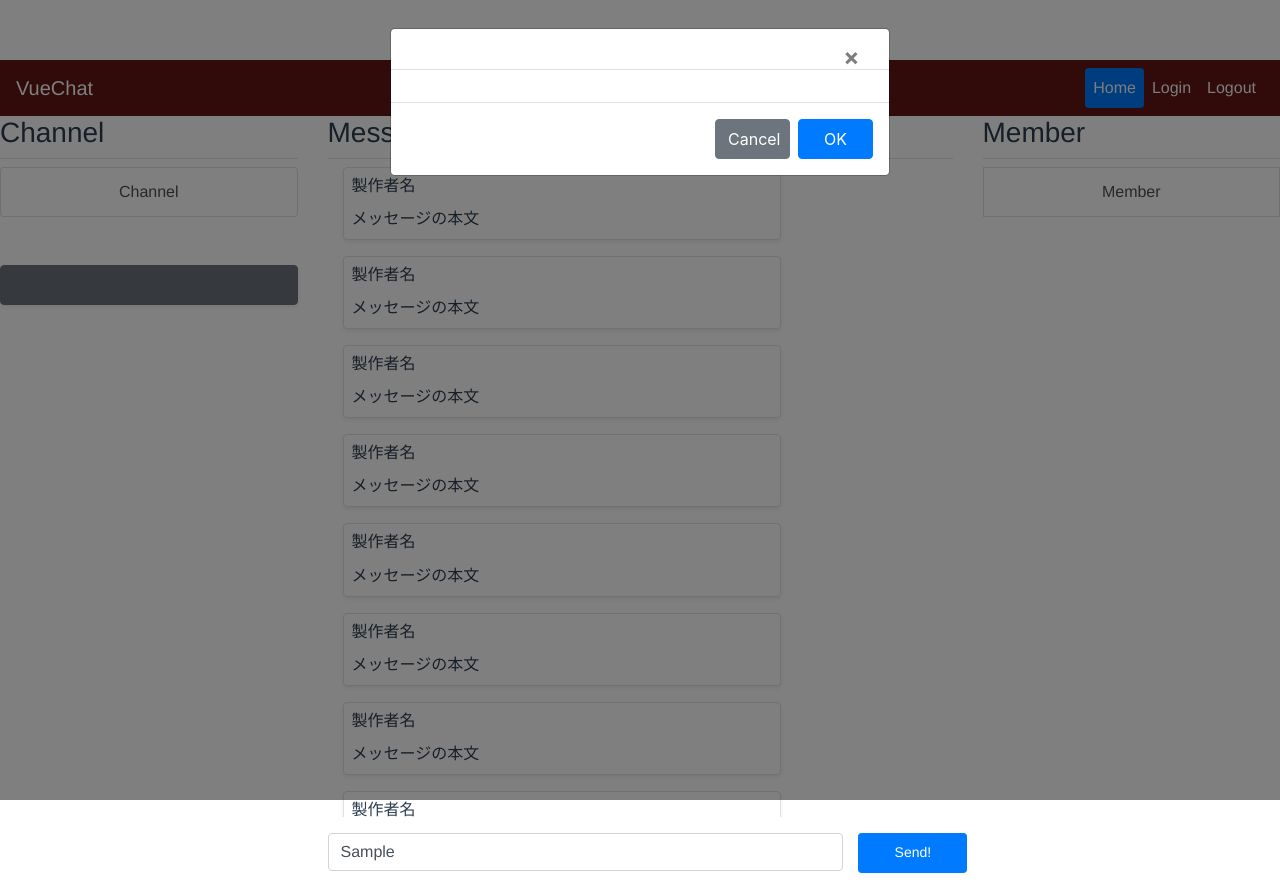
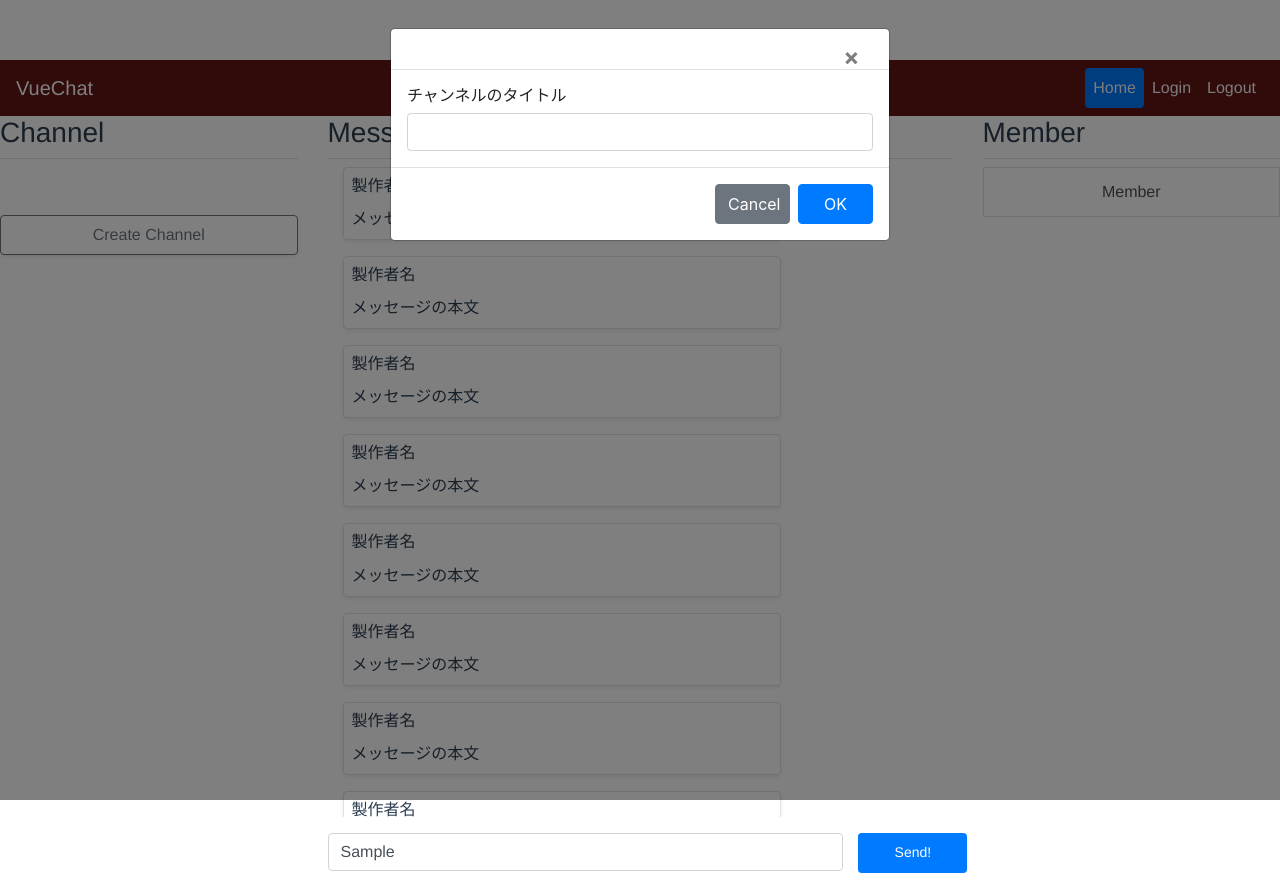
Before and after one commit to RyunosukeKawakami/vue-chat, a Vue app: page / in a window 1280 px wide. Both pictures are taken after typing "Sample" into the empty fields and a click on the button "Create Channel". Built offline with nearby package versions, Linux system fonts and the light colour scheme.

Commit message:
チャンネルを制作できるように

```diff
--- a/src/components/atoms/ChannelItem.vue
+++ b/src/components/atoms/ChannelItem.vue
@@ -1,9 +1,15 @@
 <template>
-  <a href="#" class="list-group-item list-group-item-action">Channel</a>
+  <a :href="ChannelURL" class="list-group-item list-group-item-action">#{{name}}</a>
 </template>
 
 <script>
 export default {
+  props:{
+    name
+  },
+  computed:{
+
+  }
 }
 </script>
 
--- a/src/components/molecules/ChannelCreateModal.vue
+++ b/src/components/molecules/ChannelCreateModal.vue
@@ -1,22 +1,40 @@
 <template>
 <div>
-    <!-- <create-button></create-button> -->
-    <b-button class="btn btn-outline-secondary shadow-sm mt-5 w-100" v-b-modal="'ChannelCreateModal'">Create Channel</b-button>
+    <b-button variant="outline-secondary" class="shadow-sm mt-5 w-100" v-b-modal="'ChannelCreateModal'">Create Channel</b-button>
 
-    <b-modal id="ChannelCreateModal">
-
+    <b-modal id="ChannelCreateModal" @ok="MakeChannel">
+            <h6>チャンネルのタイトル</h6>
+            <b-form-input
+                id="input-channel"
+                v-model="channel_name"
+                type="text"
+                required
+            ></b-form-input>
     </b-modal>
-
 </div>
 </template>
 
 <script>
-// import CreateButton from "@/components/atoms/ChannelCreateButton.vue"
+import ChannelClass from "@/data/channel.js"
 
 export default {
-    components:{
-        // CreateButton
-    }
+    data(){
+        return{
+            channel_list:[],
+            channel_name:""
+        }
+    },
+    methods:{
+        MakeChannel(){
+            let max_id = Math.max.apply(null,this.channel_list.map(function(elm){return elm.id}));
+
+            if(max_id == -Infinity) max_id = 1;
+            else if(max_id != -Infinity) max_id++;
+
+            this.channel_list.push(new ChannelClass(max_id, this.channel_name));
+            this.$emit("UpdateChannelList",this.channel_list);
+        }
+    },
 }
 </script>
 
--- a/src/components/organisms/Channel.vue
+++ b/src/components/organisms/Channel.vue
@@ -1,10 +1,10 @@
 <template>
 <div>
     <organism-title>Channel</organism-title>
-    <div class="list-group">
-        <channel-item></channel-item>
+    <div v-for="Channel in ChannelList" :key="Channel.id">
+        <channel-item :name="Channel.name"></channel-item>
     </div>
-    <modal></modal>
+    <modal @UpdateChannelList="TakeChannelList"></modal>
 </div>
 </template>
 
@@ -14,6 +14,17 @@ import Modal from "@/components/molecules/ChannelCreateModal.vue"
 import OrganismTitle from "@/components/atoms/OrganismTitle.vue"
 
 export default {
+    data(){
+        return{
+            ChannelList:[]
+        }
+    },
+    methods:{
+        TakeChannelList(ChannelList){
+            this.ChannelList = ChannelList;
+            console.log("Heoooo");
+        }
+    },
     components:{
         ChannelItem,
         OrganismTitle,
```
